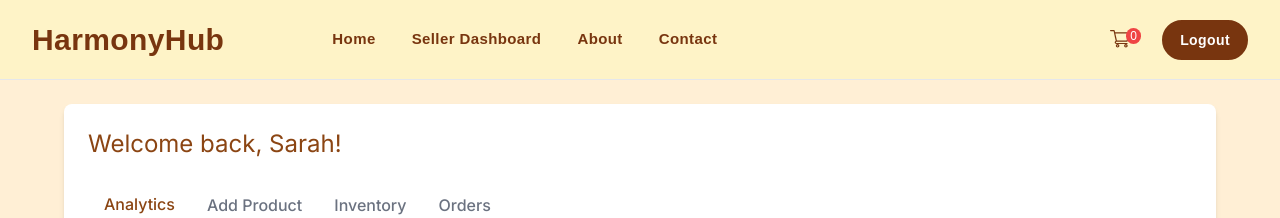
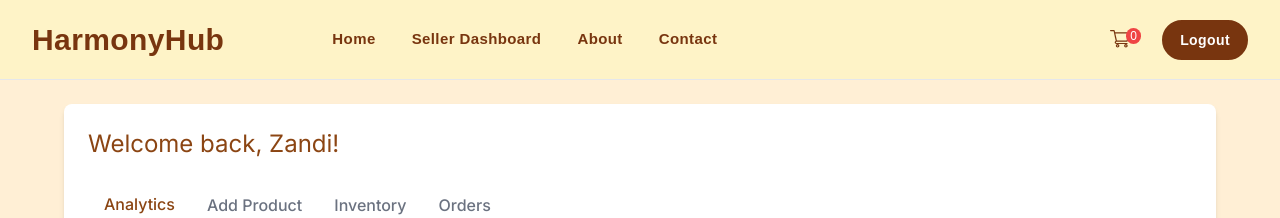
Before and after one commit to hlokomani/hobbystore, a Next.js app: page /seller in a window 1280 px wide. Shown: the top 218 px of the page. Built offline with nearby package versions, Linux system fonts and the light colour scheme.

Commit message:
Simulate fetching of user information for heading

```diff
--- a/components/SellerDashboardPage/SellerDashboardPage.jsx
+++ b/components/SellerDashboardPage/SellerDashboardPage.jsx
@@ -13,7 +13,7 @@ const SellerDashboardPage = () => {
   useEffect(() => {
     // Simulating fetching seller's name from an API
     setTimeout(() => {
-      setSellerName('Sarah');
+      setSellerName('Zandi');
     }, 1000);
   }, []);
 
```
